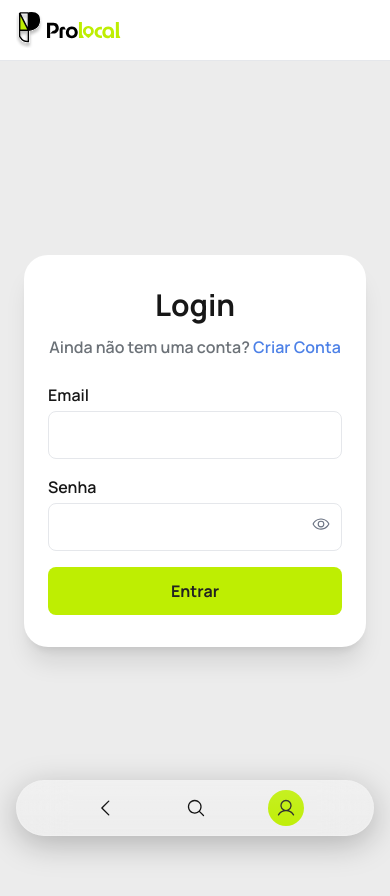
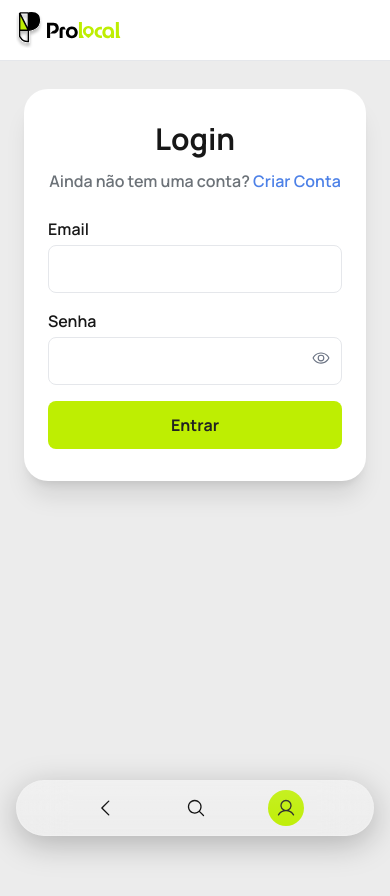
Before and after one commit to guerreiru/conecta, a Next.js app: page /login in a window 390 px wide. Shown: the top 896 px of the page. After the commit the page ends 844 px from the top, so only its background shows below. Built offline with nearby package versions, Linux system fonts and the light colour scheme; no server answers.

Commit message:
fix: update min-height class for consistent layout in Login component

```diff
--- a/src/app/(public)/login/page.tsx
+++ b/src/app/(public)/login/page.tsx
@@ -46,7 +46,7 @@ const Login: React.FC = () => {
   }
 
   return (
-    <div className="grid grid-cols-1 lg:grid-cols-2 px-6 md:px-12 py-7 min-h-[calc(100vh-65px)] gap-8">
+    <div className="grid grid-cols-1 lg:grid-cols-2 px-6 md:px-12 py-7 md:min-h-[calc(100vh-65px)] gap-8">
       <WelcomeSection />
 
       <section
```
